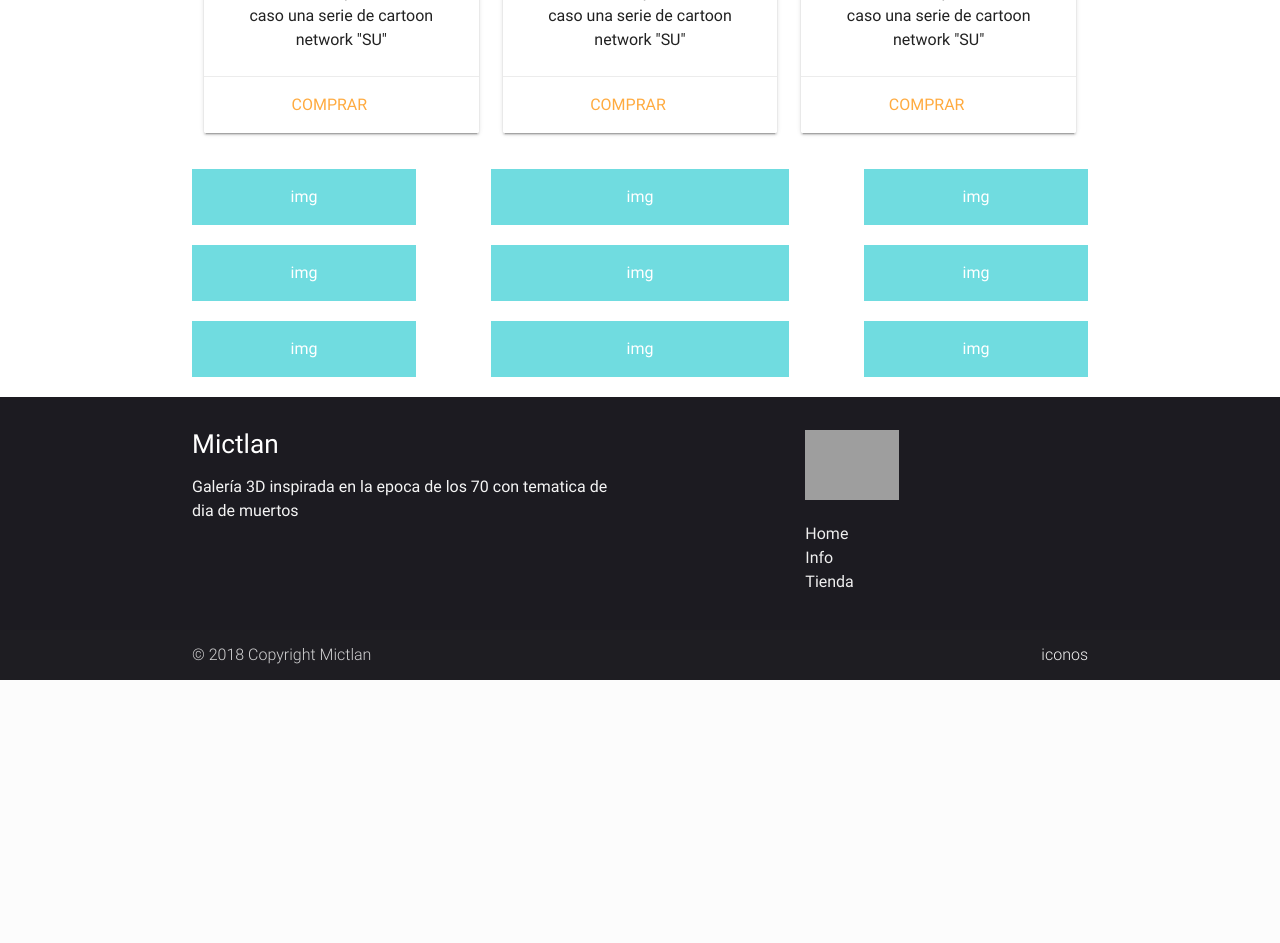
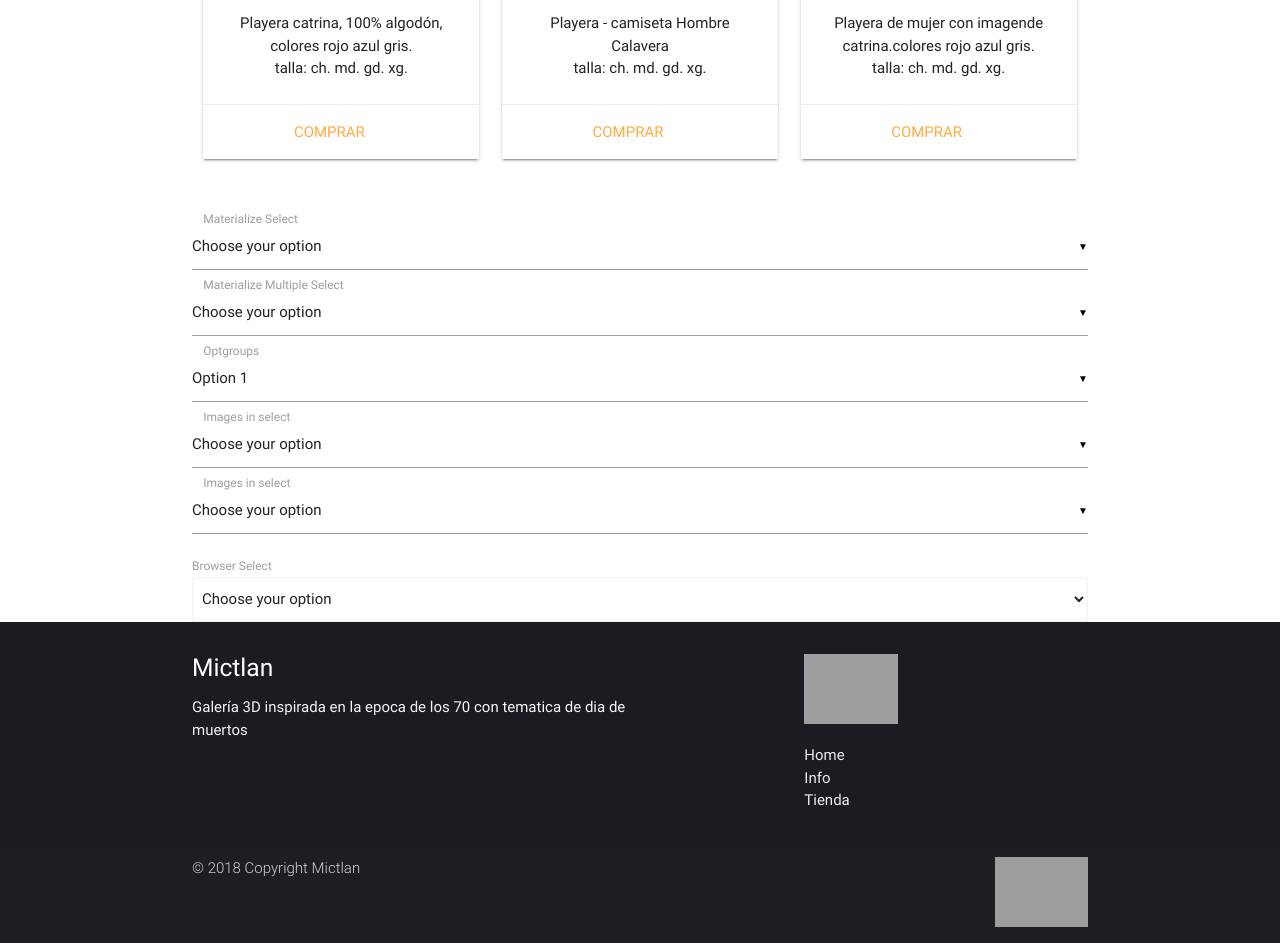
Before and after one commit to YisusLOU/Galeria3D, a PHP site: page /index.html in a window 1280 px wide. Shown: the part 5124-6067 px from the top of the page. Before the commit the page ends 5804 px from the top, so only its background shows below. Run offline with PHP 8.4, Linux system fonts and the light colour scheme; some libraries are stand-ins or nearby versions; grey boxes are pictures that could not be loaded.

Commit message:
casi final

```diff
--- a/mictlan/css/style.css
+++ b/mictlan/css/style.css
@@ -26,6 +26,7 @@ main { flex: 1 0 auto; }
 }
 .brand-logo img{
    min-width: 30vh;
+   padding-top: 2vh;
 }
 .button-collapse:hover {
   color: #64BEB6;
@@ -46,7 +47,8 @@ main { flex: 1 0 auto; }
 }
 
 .HeaderImage > div{
-  min-height: inherit;
+  min-height:inherit;
+    margin-top: 2vh;
   background-color: rgba(0, 0, 0, .40);
 }
 
@@ -59,11 +61,7 @@ main { flex: 1 0 auto; }
   display: flex;
   justify-content: space-around;
 }
-html{
-    font-size:var(--font-zise);
-    font-family:var(--font-main);
 
-}
 /*small- es <= 600px*/
 .Header{
     background-color: var(--dg-color);
@@ -90,16 +88,14 @@ nav{
 
 .txt{
     text-align: center;
-    color: #fff;
+    color: var(--dg-color);
 }
 .cuadro{
     background-color: var(--main-color);
     border-radius: 10px;
 }
 
-.home{
-    background-color:var(--sub-color) ;
-}
+
 .page-footer img {
     min-height: 70px;
 
@@ -137,6 +133,13 @@ nav{
 
 }
 
+.pt{padding-top: 7vh;}
+
+
+.slider img{
+ background-color: rgba(0, 0, 0,.70);
+
+}
 /*medium > 600px*/
 @media screen and (min-width:37.5em)
 
--- a/mictlan/index.html
+++ b/mictlan/index.html
@@ -15,9 +15,9 @@
 <!--menu-->
  <nav class="Header">
     <div class="nav-wrapper">
-      <a href="#!" class="brand-logo center hide-on-small-only"><img src="./img/logo.svg" alt=""></a>
+      <a href="#!" class="brand-logo center hide-on-small-only"><img src="./img/logo.svg" alt="logotipo "></a>
 
-      <a href="#!" class="brand-logo center  hide-on-med-and-up"><img src="./img/isologo.png" alt=""></a>
+      <a href="#!" class="brand-logo center  hide-on-med-and-up"><img src="./img/logo.svg" alt="logotipo"></a>
 
       <a href="#" data-activates="mobile-demo" class="right  button-collapse"><i class="material-icons">menus</i></a>
       <ul class=" right barra  hide-on-med-and-down">
@@ -36,7 +36,7 @@
   </nav>
    <main>
     <!--titulo de la seccion-->
-    <header class="HeaderImage" style="
+    <header id="home" class="HeaderImage section scrollspy" style="
       --bg-url: url('../img/altar.jpg');
       --bg-x: 50%;
       --bg-y: top;
@@ -46,7 +46,7 @@
 
       <div class="valign-wrapper">
       <div class="container center">
-       <img class="logo center" src="./img/logo-01.png" alt="Mictlan">
+       <img class="logo center responsive-img" src="./img/logo-01.png" alt="Mictlan">
         </div>
          </div>
     </header>
@@ -80,68 +80,68 @@
 </main>
 
 
+   <div class="container pt">
 
-     <div class="carousel  carousel-slider  container">
-       <a class="carousel-item" href="#one!"><img src="https://lorempixel.com/800/400/food/1"></a>
-    <a class="carousel-item" href="#two!"><img src="https://lorempixel.com/800/400/food/2"></a>
-    <a class="carousel-item" href="#three!"><img src="https://lorempixel.com/800/400/food/3"></a>
-    <a class="carousel-item" href="#four!"><img src="https://lorempixel.com/800/400/food/4"></a>
 
-     <a class="carousel-item" href="#one!"><img src="./img/fold1.png"></a>
-    <a class="carousel-item" href="#two!"><img src="./img/fold2.png"></a>
-    <a class="carousel-item" href="#three!"><img src="./img/fold3.png"></a>
-    <a class="carousel-item" href="#four!"><img src="./img/fold4.png"></a>
-    <a class="carousel-item" href="#five!"><img src="./img/fold5.png"></a>
+  <div class="slider">
+    <ul class="slides">
+      <li>
+        <img src="./img/finales05.jpg"> <!-- random image -->
+        <div class="caption center-align">
+          <h3>Galería Digital</h3>
+          <h5 class="light grey-text text-lighten-3">Galeria basada en los años 70</h5>
+        </div>
+      </li>
+      <li>
+        <img src="./img/finales01.jpg"> <!-- random image -->
+        <div class="caption left-align">
+          <h3>Arquitectura postmoderna</h3>
+          <h5 class="light grey-text text-lighten-3">Inspirada en casas posmodernas centroameicanas</h5>
+        </div>
+      </li>
+      <li>
+        <img src="./img/finales02.jpg"> <!-- random image -->
+        <div class="caption right-align">
+          <h3>Mictlan</h3>
+          <h5 class="light grey-text text-lighten-3">Día de los muertos</h5>
+        </div>
+      </li>
+      <li>
+        <img src="./img/finales09.jpg"> <!-- random image -->
+        <div class="caption center-align">
+          <h3>Ven y visita </h3>
+          <h5 class="light grey-text text-lighten-3">Una experiencia en el Mictlan</h5>
+        </div>
+      </li>
+      <li>
+        <img src="./img/finales07.jpg"> <!-- random image -->
+        <div class="caption center-align">
+          <h3>Patrocinado por</h3>
+          <h5 class="light grey-text text-lighten-3">ICONOS instituto de investigacón en comunicación y cultura</h5>
+        </div>
+      </li>
+    </ul>
   </div>
+
+   </div>
 
     <!-- imagen responsiva-->
 
-    <div class="row  container  center-align  txt">
-   <div class="col l7">
-     <div class="col s7 l12   home    mg eve"><p>eventos</p></div>
 
-    <div class="col s7 l12   home     mg  eve"><p>noticias</p></div>
-
-    <div class="col s7 l12    home    mg eve"><p>noticias</p></div>
-
-    <div class="col s7 l12    home    mg eve"><p>noticias</p></div>
-    <div class="col s7 l12    home    mg eve"><p>noticias</p></div>
- </div>
-
-    <dvi class="col l5">
-     <div class="col s4  l12   home    mg cub"><p>boletos</p></div>
-      <div class="col s4  l12  home    mg  cub"><p>info de la galería</p> </div>
-      <div class="col s4  l12   home    mg cub"><p>exibiciones</p></div>
-      </dvi>
-     </div>
+    <!-- desde aqui comienza la zona de informacion-->
 
 
-        <div class="row container mt2 mt2">
-         <div class="col  s12">
-            <a name="info"></a>
-        <h5 class=" cuadro txt">Información</h5>
-         </div>
-     </div>
+        <div class="video-container">
+       <iframe width="560" height="315" src="https://www.youtube.com/embed/2sUCrowZw_g" frameborder="0" gesture="media" allow="encrypted-media" allowfullscreen></iframe>
+      </div>
+        <br>
 
+        <div class="video-container">
+        <iframe width="560" height="315" src="https://www.youtube.com/embed/bjhtgUiHz8Q" frameborder="0" gesture="media" allow="encrypted-media" allowfullscreen></iframe>
+      </div>
 
-          <div class="row  container  center-align  txt ">
-    <div class="col s5 l5  offset-s1   home    eve2"><p>evento</p></div>
-    <div class="col s5  l5  offset-s1 offset-l2 home eve2"><p>evento</p></div>
-  </div>
+         <br>
 
-        <div class="row  container  center-align  txt">
-     <div class="col s5 l5 offset-s1  home   eve2"><p>evento</p></div>
-    <div class="col s5  l5  offset-s1 offset-l2 home  eve2"><p>evento</p></div>
-  </div>
-
-<div class="row  container  center-align  txt" >
-    <div class="col s3 l3 ofset-l1  home eve3 "><p>img</p>
-    </div>
-    <div class="col s4 l4 offset-l1 offset-s1 home eve3  "><p>img</p>
-    </div>
-    <div class="col s3 l3 offset-l1  offset-s1 home eve3 "><p>img</p>
-    </div>
-</div>
 
     <div class="row  container  center-align  txt" >
     <div class="col s12 l12    home">
@@ -163,24 +163,18 @@
          </div>
      </div>
 
-        <div class="row  container  center-align  txt" >
-    <div class="col s7 l7ofset-l1  home  "><p>img</p>
-    </div>
-    <div class="col s4 l4 offset-l1 home   "><p>img</p>
-    </div>
-</div>
 
 
 
-       <div class="row  container center-align   ">
+
+       <div id="store" class="row  container center-align section scrollspy ">
         <div class="col s12 l4  ">
           <div class="card ">
             <div class="card-image">
-              <img src="./img/ztiven.png">
-              <span class="card-title">Steven Universe</span>
+              <img src="https://i.pinimg.com/736x/e4/dd/8d/e4dd8d66f9ea4d808642742536e55137--manga-skull.jpg" alt="playera catrina">
             </div>
             <div class="card-content">
-              <p>descricción del producto, en te caso una serie de cartoon network "SU"</p>
+              <p>Playera catrina, 100% algodón, colores rojo azul gris.<br>talla: ch. md. gd. xg.</p>
             </div>
             <div class="card-action">
               <a href="#">Comprar</a>
@@ -191,11 +185,11 @@
            <div class="col s12 l4 ">
           <div class="card ">
             <div class="card-image">
-              <img src="./img/ztiven.png">
-              <span class="card-title">Steven Universe</span>
+              <img src="https://i.pinimg.com/736x/6f/bd/fa/6fbdfa9866884f8b81b0dad0654fe90a--skull.jpg">
+              <span class="card-title">Payera Muertos</span>
             </div>
             <div class="card-content">
-              <p>descricción del producto, en te caso una serie de cartoon network "SU"</p>
+              <p>Playera - camiseta Hombre Calavera <br>talla: ch. md. gd. xg.</p>
             </div>
             <div class="card-action">
               <a href="#">Comprar</a>
@@ -206,51 +200,84 @@
            <div class="col s12 l4 ">
           <div class="card">
             <div class="card-image">
-              <img src="./img/ztiven.png">
-              <span class="card-title">Steven Universe</span>
+              <img src="https://i.pinimg.com/originals/e3/39/7c/e3397c42bdb2edbd9e96a27351f74ef2.jpg">
+              <span class="card-title">Playera mujer craneo</span>
             </div>
             <div class="card-content">
-              <p>descricción del producto, en te caso una serie de cartoon network "SU"</p>
+              <p>Playera de mujer con imagende catrina.colores rojo azul gris.<br>talla: ch. md. gd. xg.</p>
             </div>
             <div class="card-action">
               <a href="#">Comprar</a>
             </div>
             </div>
             </div>
-        </div>
 
 
-        <div class="row  container  center-align  txt" >
-    <div class="col s3 l3 ofset-l1  home  "><p>img</p>
-    </div>
-    <div class="col s4 l4 offset-l1  home   "><p>img</p>
-    </div>
-    <div class="col s3 l3 offset-l1 home  "><p>img</p>
-    </div>
-</div>
+        </div>
+       <!-- cuestionario-->
+       <div class="container">
+       <div class="input-field col s12 ">
+    <select>
+      <option value="" disabled selected>Choose your option</option>
+      <option value="1">Option 1</option>
+      <option value="2">Option 2</option>
+      <option value="3">Option 3</option>
+    </select>
+    <label>Materialize Select</label>
+  </div>
 
-      <div class="row  container  center-align  txt" >
-    <div class="col s3 l3 ofset-l1  home  "><p>img</p>
-    </div>
-    <div class="col s4 l4 offset-l1  home   "><p>img</p>
-    </div>
-    <div class="col s3 l3 offset-l1 home  "><p>img</p>
-    </div>
-</div>
+  <div class="input-field col s12">
+    <select multiple>
+      <option value="" disabled selected>Choose your option</option>
+      <option value="1">Option 1</option>
+      <option value="2">Option 2</option>
+      <option value="3">Option 3</option>
+    </select>
+    <label>Materialize Multiple Select</label>
+  </div>
 
+  <div class="input-field col s12">
+    <select>
+      <optgroup label="team 1">
+        <option value="1">Option 1</option>
+        <option value="2">Option 2</option>
+      </optgroup>
+      <optgroup label="team 2">
+        <option value="3">Option 3</option>
+        <option value="4">Option 4</option>
+      </optgroup>
+    </select>
+    <label>Optgroups</label>
+  </div>
 
+  <div class="input-field col s12 m6">
+    <select class="icons">
+      <option value="" disabled selected>Choose your option</option>
+      <option value="" data-icon="images/sample-1.jpg" class="circle">example 1</option>
+      <option value="" data-icon="images/office.jpg" class="circle">example 2</option>
+      <option value="" data-icon="images/yuna.jpg" class="circle">example 3</option>
+    </select>
+    <label>Images in select</label>
+  </div>
+  <div class="input-field col s12 m6">
+    <select class="icons">
+      <option value="" disabled selected>Choose your option</option>
+      <option value="" data-icon="images/sample-1.jpg" class="left circle">example 1</option>
+      <option value="" data-icon="images/office.jpg" class="left circle">example 2</option>
+      <option value="" data-icon="images/yuna.jpg" class="left circle">example 3</option>
+    </select>
+    <label>Images in select</label>
+  </div>
 
-       <div class="row  container  center-align  txt" >
-    <div class="col s3 l3 ofset-l1  home  "><p>img</p>
-    </div>
-    <div class="col s4 l4 offset-l1  home   "><p>img</p>
-    </div>
-    <div class="col s3 l3 offset-l1 home  "><p>img</p>
-    </div>
-</div>
+  <label>Browser Select</label>
+  <select class="browser-default">
+    <option value="" disabled selected>Choose your option</option>
+    <option value="1">Option 1</option>
+    <option value="2">Option 2</option>
+    <option value="3">Option 3</option>
+  </select>
 
-
-
+       </div>
 
     <!-- footer-->
          <footer class="page-footer">
@@ -273,7 +300,7 @@
           <div class="footer-copyright">
             <div class="container">
             © 2018 Copyright Mictlan
-            <a class="grey-text text-lighten-4 right" href=" htttp://www.iconos.edu.mx">iconos</a>
+            <a class="grey-text text-lighten-4 right" href=" htttp://www.iconos.edu.mx"><img src="http://www.iconos.edu.mx/site/img/iconos.svg" alt="iconos"></a>
             </div>
           </div>
         </footer>
```
Also changed, not shown: mictlan/js/script.js (+11 -0 lines), mictlan/img/B1EB0649.png (added), mictlan/img/B1EB064A.png (added), mictlan/img/B1EB064B.png (added), mictlan/img/B1EB064C.png (added), mictlan/img/B1EB064D.png (added), mictlan/img/B1EB064E.png (added), mictlan/img/finales01.jpg (added), mictlan/img/finales02.jpg (added), mictlan/img/finales03.jpg (added), mictlan/img/finales05.jpg (added), mictlan/img/finales06.jpg (added), mictlan/img/finales07.jpg (added), mictlan/img/finales09.jpg (added), 1 more files.
